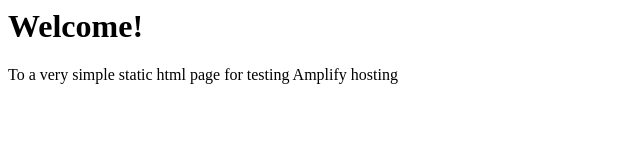
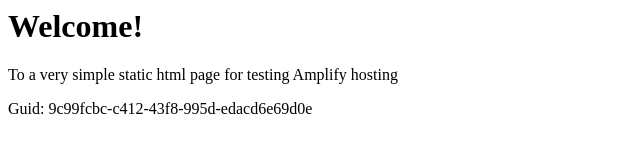
Before and after one commit to aws-aemilia-kix/Github-PR-Commit-Integration-Test-DoNotTouch-Gith-OKSLNVO2-v1-prod-ap-northeast-3, a website: page src/index.html in a window 1280 px wide. Shown: the whole page, without its empty margins (0-640 px from the left). Drawn offline with Linux system fonts and the light colour scheme.

Commit message:
commit from integ tests

```diff
--- a/src/index.html
+++ b/src/index.html
@@ -1,3 +1,5 @@
+
+
 <html lang="en">
 
 <head>
@@ -10,6 +12,6 @@
 <body>
     <h1>Welcome!</h1>
     <p>To a very simple static html page for testing Amplify hosting</p>
-</body>
+    <p>Guid: 9c99fcbc-c412-43f8-995d-edacd6e69d0e</p></body>
 
 </html>
```
